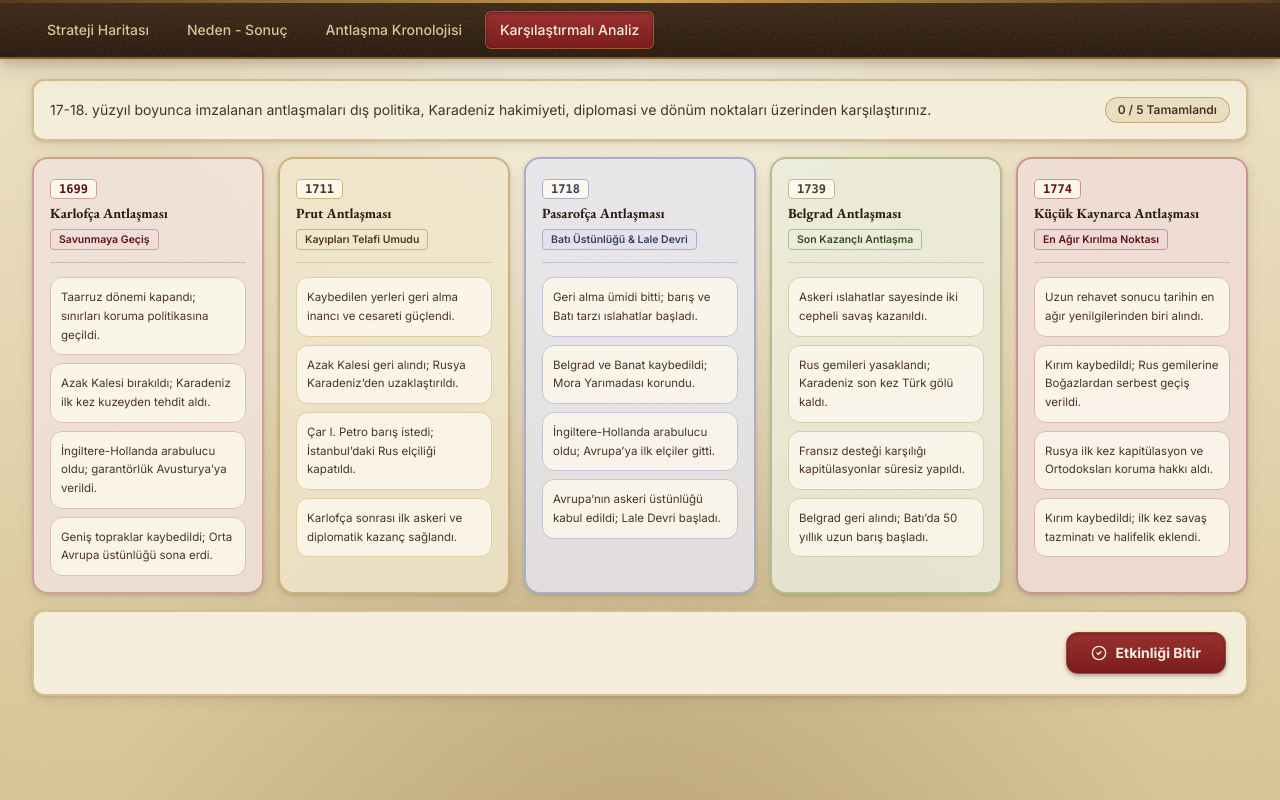
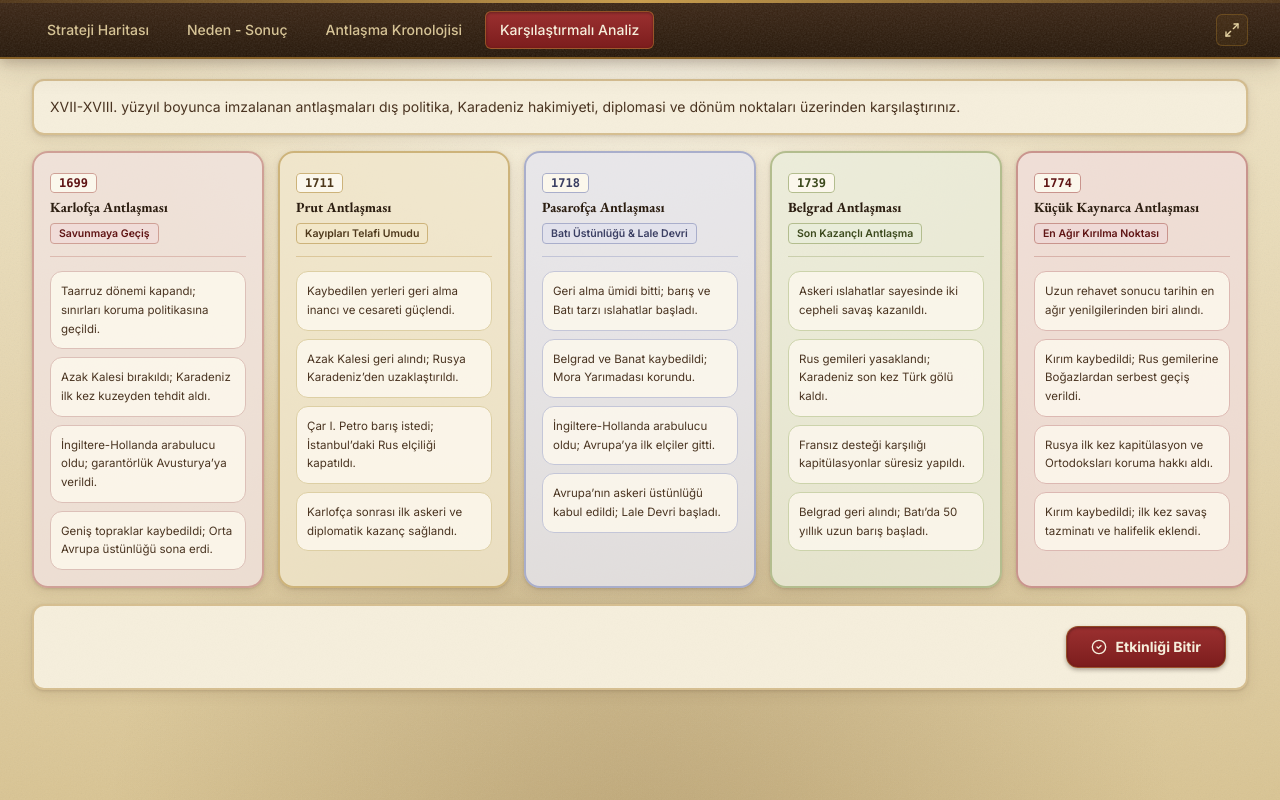
Before and after one commit to meltemdag/11.1.1.3, a React (Vite) app: page / in a window 1280 px wide. Both pictures are taken after a click on the button "Karşılaştırmalı Analiz". Built offline with nearby package versions, Linux system fonts and the light colour scheme.

Commit message:
feat: implement interactive treaty comparison module with SCORM completion tracking

```diff
--- a/src/components/Header.tsx
+++ b/src/components/Header.tsx
@@ -1,5 +1,6 @@
-import React from 'react';
+import React, { useEffect, useState } from 'react';
 import { ActiveTab } from '../types';
+import { Maximize2, Minimize2 } from 'lucide-react';
 
 interface HeaderProps {
   activeTab: ActiveTab;
@@ -19,6 +20,29 @@ export const Header: React.FC<HeaderProps> = ({
   setActiveTab,
   completedCount
 }) => {
+  const [isFullscreen, setIsFullscreen] = useState<boolean>(
+    () => typeof document !== 'undefined' && !!document.fullscreenElement
+  );
+
+  // Tam ekran durumunu izle (F11 veya sistem yollarıyla çıkılması dahil)
+  useEffect(() => {
+    const handleChange = () => setIsFullscreen(!!document.fullscreenElement);
+    document.addEventListener('fullscreenchange', handleChange);
+    return () => document.removeEventListener('fullscreenchange', handleChange);
+  }, []);
+
+  const handleToggleFullscreen = () => {
+    if (document.fullscreenElement) {
+      document.exitFullscreen().catch(() => {
+        // sessiz hata yönetimi
+      });
+    } else {
+      document.documentElement.requestFullscreen().catch(() => {
+        // sessiz hata yönetimi
+      });
+    }
+  };
+
   return (
     <header className="leather-surface sticky top-0 z-40 shadow-parchment-lg border-b-2 border-brass/70">
       {/* Altın çift çizgi süsü (deri cildin pirinç frenk çivisi bandı) */}
@@ -60,6 +84,20 @@ export const Header: React.FC<HeaderProps> = ({
             <span>Karşılaştırmalı Analiz</span>
           </button>
         </div>
+
+        {/* Tam Ekran Aç/Kapa (yalnızca ikon) */}
+        <button
+          onClick={handleToggleFullscreen}
+          title={isFullscreen ? 'Tam ekrandan çık' : 'Tam ekran'}
+          aria-label={isFullscreen ? 'Tam ekrandan çık' : 'Tam ekran'}
+          className="ml-auto shrink-0 w-8 h-8 flex items-center justify-center rounded-md text-brass-pale border border-brass/40 bg-brass/10 hover:bg-brass/25 hover:text-parchment-50 transition-colors cursor-pointer"
+        >
+          {isFullscreen ? (
+            <Minimize2 className="w-4 h-4" />
+          ) : (
+            <Maximize2 className="w-4 h-4" />
+          )}
+        </button>
       </div>
     </header>
   );
--- a/src/components/MapExplorer.tsx
+++ b/src/components/MapExplorer.tsx
@@ -41,7 +41,7 @@ export const MapExplorer: React.FC<MapExplorerProps> = ({ progress, onSelectTrea
             {/* Arka plan harita görseli */}
             <img
               src="./harita.png"
-              alt="17-18. Yüzyıl Osmanlı Haritası"
+              alt="XVII-XVIII. Yüzyıl Osmanlı Haritası"
               className="w-full h-full object-cover object-center sepia-[0.35] contrast-[0.95] saturate-[0.85]"
             />
 
--- a/src/components/TreatyComparison.tsx
+++ b/src/components/TreatyComparison.tsx
@@ -1,5 +1,4 @@
 import React, { useState } from 'react';
-import { TREATIES } from '../data/treaties';
 import { TreatyProgress } from '../types';
 import {
   CheckCircle2
@@ -154,10 +153,8 @@ const COMPARISON_DATA: ComparisonData[] = [
   }
 ];
 
-export const TreatyComparison: React.FC<TreatyComparisonProps> = ({ progress }) => {
+export const TreatyComparison: React.FC<TreatyComparisonProps> = () => {
   const [finished, setFinished] = useState<boolean>(false);
-
-  const completedTreatiesCount = TREATIES.filter(t => progress[t.id]?.completed).length;
 
   const handleFinish = () => {
     setFinished(true);
@@ -185,11 +182,8 @@ export const TreatyComparison: React.FC<TreatyComparisonProps> = ({ progress })
       {/* Açıklama ve Yönlendirme Metni */}
       <div className="parchment-surface rounded-xl border-2 border-parchment-400/70 p-3.5 sm:p-4 text-xs sm:text-sm text-ink-light shadow-parchment flex flex-col sm:flex-row items-start sm:items-center justify-between gap-2">
         <p>
-          17-18. yüzyıl boyunca imzalanan antlaşmaları dış politika, Karadeniz hakimiyeti, diplomasi ve dönüm noktaları üzerinden karşılaştırınız.
+          XVII-XVIII. yüzyıl boyunca imzalanan antlaşmaları dış politika, Karadeniz hakimiyeti, diplomasi ve dönüm noktaları üzerinden karşılaştırınız.
         </p>
-        <span className="text-xs font-semibold text-ink-light parchment-deep px-3 py-1 rounded-full shrink-0 border border-brass/50">
-          {completedTreatiesCount} / {TREATIES.length} Tamamlandı
-        </span>
       </div>
 
       {finished && (
@@ -200,7 +194,7 @@ export const TreatyComparison: React.FC<TreatyComparisonProps> = ({ progress })
           <div>
             <h4 className="font-antique font-bold text-sm sm:text-base">Etkinlik Başarıyla Tamamlandı</h4>
             <p className="text-xs sm:text-sm text-[#4a5423] mt-0.5">
-              17-18. Yüzyıl Osmanlı Diplomasisi analizini, neden-sonuç sınıflandırmalarını ve antlaşma kronolojisini eksiksiz tamamladınız.
+              XVII-XVIII. Yüzyıl Osmanlı Diplomasisi analizini, neden-sonuç sınıflandırmalarını ve antlaşma kronolojisini eksiksiz tamamladınız.
             </p>
           </div>
         </div>
--- a/src/data/treaties.ts
+++ b/src/data/treaties.ts
@@ -172,8 +172,8 @@ export const TREATIES: Treaty[] = [
     mapCoords: { x: 35.0, y: 32.9 },
     contextNote: 'Fransa’nın diplomatik ara buluculuğuyla imzalanmış; Fransa’ya 1740’ta kapitülasyonların sürekli hale getirilmesi hakkı tanınmıştır.',
     criticalProvision: 'Belgrad Osmanlı’ya iade edilecek; Rusya Karadeniz’de savaş ve ticaret gemisi bulunduramayacaktır.',
-    memoryTip: '18. yüzyılda Batı’da imzalanan son kazançlı antlaşmadır; Tuna savunma hattı ve Karadeniz’in Türk gölü statüsü korunmuştur.',
-    keyHighlight: '18. yüzyılda Osmanlı Devleti’nin Batı’da imzaladığı son kazançlı antlaşmadır.',
+    memoryTip: 'XVIII. yüzyılda Batı’da imzalanan son kazançlı antlaşmadır; Tuna savunma hattı ve Karadeniz’in Türk gölü statüsü korunmuştur.',
+    keyHighlight: 'XVIII. yüzyılda Osmanlı Devleti’nin Batı’da imzaladığı son kazançlı antlaşmadır.',
     items: [
       {
         id: 'b-c1',
@@ -274,7 +274,7 @@ export const CAUSALITY_CONNECTIONS: CausalityConnection[] = [
     toTreatyId: 'prut',
     previousConsequence: 'Karlofça ile batıda ve kuzeyde uğranılan devasa toprak kayıpları ve Orta Avrupa üstünlüğünün sona ermesi',
     nextCause: 'Devlet ricalinde ve orduda kaybedilen toprakları geri alma arzusunun doğması ve Azak Kalesi’nin geri alınması hedefi',
-    transitionNote: 'Karlofça’nın yarattığı derin kayıp duygusu, Osmanlı Devleti’nin 18. yüzyıl başındaki dış politikasını bütünüyle "kayıpları geri alma" çizgisine taşımıştır.'
+    transitionNote: 'Karlofça’nın yarattığı derin kayıp duygusu, Osmanlı Devleti’nin XVIII. yüzyıl başındaki dış politikasını bütünüyle "kayıpları geri alma" çizgisine taşımıştır.'
   },
   {
     fromTreatyId: 'prut',
@@ -310,7 +310,7 @@ export const DIPLOMATIC_STAGES = [
   },
   {
     title: '3. Aşama: Mevcut Gücü Koruma ve Son Kazanç (1739)',
-    desc: 'Belgrad Antlaşması ile Tuna savunma hattı yeniden güvenceye alınmış ve 18. yüzyılın son büyük diplomatik başarısı elde edilmiştir.'
+    desc: 'Belgrad Antlaşması ile Tuna savunma hattı yeniden güvenceye alınmış ve XVIII. yüzyılın son büyük diplomatik başarısı elde edilmiştir.'
   },
   {
     title: '4. Aşama: Varlık Mücadelesi ve Ağır Şartlar (1774)',
```
Also changed, not shown: index.html (+1 -1 lines).
